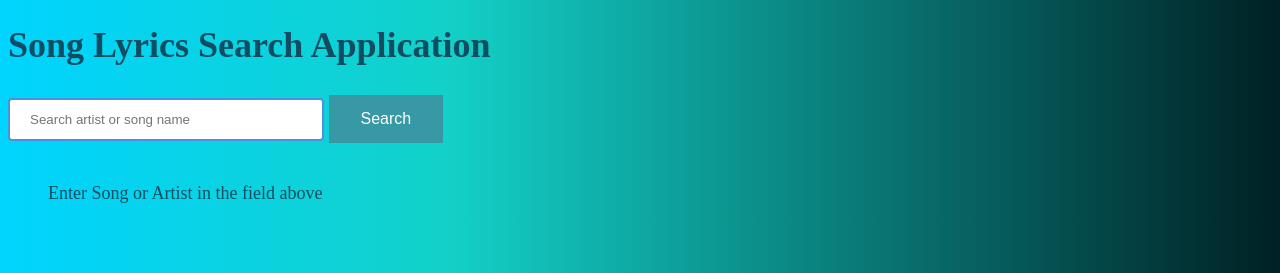
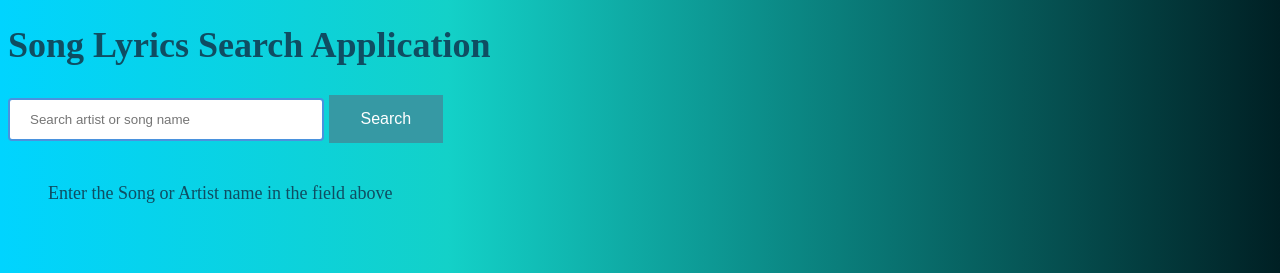
Before and after one commit to cmihaila99/CloudComputing-Proiect, a website with bundled scripts: page frontend/index.html in a window 1280 px wide. Shown: the top 273 px of the page. Built offline with nearby package versions, Linux system fonts and the light colour scheme.

Commit message:
modificari js

```diff
--- a/frontend/index.html
+++ b/frontend/index.html
@@ -22,7 +22,7 @@
     <ul id="sections">
     <!-- <section> -->
        <li> <div class="container" id="result">
-            <p>Enter Song or Artist in the field above</p>
+            <p>Enter the Song or Artist name in the field above</p>
         </div>
     </li>
     <!-- </section> -->
--- a/frontend/lyricsFunctions2.js
+++ b/frontend/lyricsFunctions2.js
@@ -22,7 +22,6 @@ form.addEventListener("submit", e => {
 async function beginSearch(searchValue) {
     const searchResult = await fetch(`${apiURL}/suggest/${searchValue}`);
     const data = await searchResult.json();
-
 
     displayData(data);
 
--- a/translateFunctions2.js
+++ b/translateFunctions2.js
@@ -4,7 +4,6 @@ require('dotenv').config();
 const CREDENTIALS = JSON.parse(process.env.CREDENTIALS);
 
 
-// Configuration for the client
 const translate = new Translate({
     credentials: CREDENTIALS,
     projectId: CREDENTIALS.project_id
```
